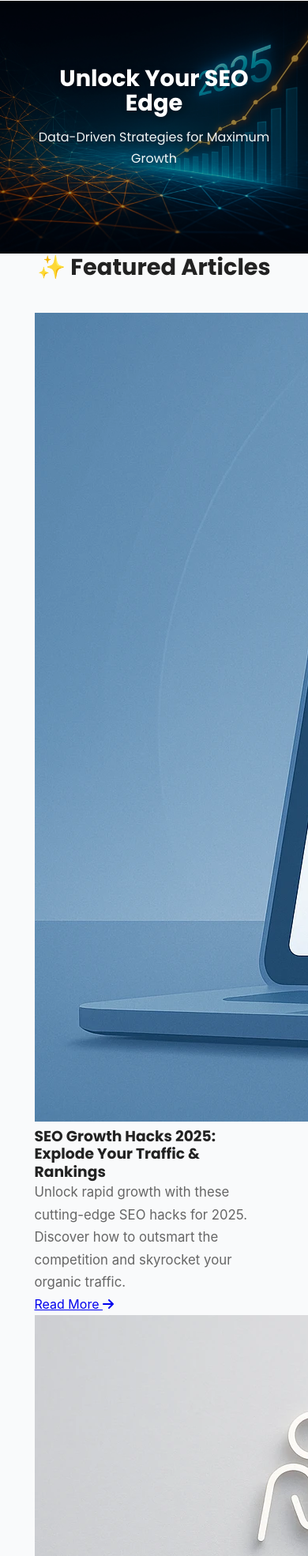
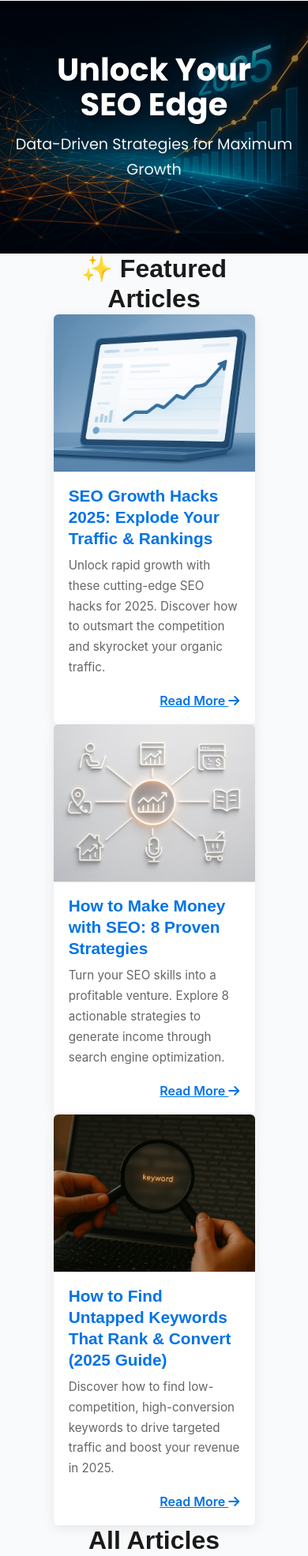
Before and after one commit to JaceStays/SemrushSEO, a PHP site: page /blog/index.html in a window 390 px wide; the page is wider, and only the part inside the window is pictured. Shown: the part 401-2371 px from the top of that part at 79% size. Run offline with PHP 8.4, Linux system fonts and the light colour scheme.

Commit message:
Final Fix: Hero image visible, articles in responsive grid

```diff
--- a/assets/css/blog-post.css
+++ b/assets/css/blog-post.css
@@ -101,7 +101,6 @@ body {
 .hero-image-section {
   position: relative;
   min-height: 500px; /* Base minimum height for the hero section */
-  /* REMOVED: padding from here, it's now on the text elements */
   display: flex;
   flex-direction: column;
   align-items: center;
@@ -111,7 +110,7 @@ body {
   overflow: hidden;
   margin-bottom: var(--spacing-unit) * 2;
   border-radius: var(--radius-large);
-  background-color: var(--primary-color); /* Fallback background */
+  background-color: var(--primary-color); /* Fallback background, visible if image fails to load */
 }
 
 /* The actual image inside the hero section */
@@ -471,7 +470,7 @@ body {
 
 .callout.quick-win {
   background-color: #d4edda; /* Light green */
-  border-left: 44px solid #28a745; /* Accent green for border */
+  border-left: 4px solid #28a745; /* Accent green for border */
   color: #155724;
 }
 .callout.quick-win i {
@@ -748,7 +747,111 @@ footer nav.footer-nav a:focus {
   margin-top: 1rem;
 }
 
-/* --- Media Queries / Responsive Adjustments --- */
+/* --- Blog Sections and Article Cards --- */
+.blog-section {
+  padding: var(--spacing-unit) * 2 0; /* Vertical padding for each section */
+}
+
+.section-title {
+  font-family: var(--font-heading);
+  font-size: clamp(2rem, 4vw, 3rem);
+  color: var(--heading-color);
+  text-align: center;
+  margin-bottom: var(--spacing-unit) * 2;
+  padding: 0 var(--spacing-unit); /* Add some horizontal padding */
+}
+
+/* Common grid styling for both featured and all posts */
+.featured-posts-grid,
+.all-posts-grid {
+  display: grid;
+  grid-template-columns: 1fr; /* Default to single column on mobile */
+  gap: var(--spacing-unit) * 1.5; /* Spacing between cards */
+  max-width: var(--max-wrapper-width); /* Or a specific max-width if desired */
+  margin: 0 auto; /* Center the grid */
+  padding: 0 var(--spacing-unit); /* Add horizontal padding for smaller screens */
+}
+
+@media (min-width: 768px) {
+  .featured-posts-grid,
+  .all-posts-grid {
+    grid-template-columns: repeat(2, 1fr); /* 2 columns on tablets */
+  }
+}
+
+@media (min-width: 1024px) {
+  .featured-posts-grid {
+    grid-template-columns: repeat(3, 1fr); /* 3 columns for featured on desktops */
+  }
+  .all-posts-grid {
+    grid-template-columns: repeat(3, 1fr); /* 3 columns for all posts on desktops */
+    gap: var(--spacing-unit) * 2; /* More gap on larger screens */
+    padding: 0; /* Remove horizontal padding if container handles it */
+  }
+}
+
+.blog-card {
+  display: flex;
+  flex-direction: column;
+  background-color: var(--white);
+  border-radius: var(--radius-large); /* Apply rounded corners to cards */
+  box-shadow: 0 4px 15px rgba(0,0,0,0.08);
+  overflow: hidden; /* Ensures image rounded corners are respected */
+  text-decoration: none; /* Remove underline from link */
+  color: inherit; /* Inherit text color */
+  transition: transform 0.2s ease, box-shadow 0.2s ease;
+}
+
+.blog-card:hover {
+  transform: translateY(-5px);
+  box-shadow: 0 8px 20px rgba(0,0,0,0.12);
+}
+
+.blog-card img {
+  width: 100%;
+  height: 200px; /* Fixed height for thumbnails */
+  object-fit: cover; /* Crop to fill, maintain aspect ratio */
+  border-bottom: 1px solid var(--border-color);
+}
+
+.blog-card-content {
+  padding: 1rem 1.2rem; /* Padding for content inside the card */
+  display: flex;
+  flex-direction: column;
+  flex-grow: 1; /* Allows content to expand and push read-more to bottom */
+}
+
+.blog-card-content h3 {
+  font-family: var(--font-heading);
+  font-size: 1.3rem;
+  color: var(--primary-color);
+  margin-top: 0;
+  margin-bottom: 0.5rem;
+  line-height: 1.3;
+}
+
+.blog-card-content p {
+  font-size: 0.95rem;
+  color: var(--text-light);
+  margin-top: 0;
+  margin-bottom: 1rem;
+  flex-grow: 1; /* Allows paragraph to take up available space */
+}
+
+.blog-card-content .read-more {
+  display: block;
+  font-weight: 600;
+  color: var(--primary-color);
+  text-align: right;
+  transition: color 0.2s ease;
+  margin-top: auto; /* Pushes "Read More" to the bottom of the card content */
+}
+
+.blog-card:hover .read-more {
+  color: var(--primary-dark);
+}
+
+/* Media Queries / Responsive Adjustments */
 @media (min-width: 1600px) { /* For very large screens */
   .hero-image-section {
     min-height: 550px; /* Even taller on very large displays */
@@ -764,33 +867,22 @@ footer nav.footer-nav a:focus {
   .hero-image-section::before {
     border-radius: 0; /* Match section radius on small screens */
   }
+  /* Ensure article grid stacks on mobile */
+  .featured-posts-grid,
+  .all-posts-grid {
+    grid-template-columns: 1fr; /* Force single column on mobile */
+  }
+  .blog-card {
+    border-radius: var(--radius-default); /* Slightly smaller radius for cards on mobile */
+  }
 }
 
 @media (max-width: 480px) { /* For mobile phones */
   .hero-image-section {
     min-height: 320px; /* Further reduce for very small screens */
   }
-}
-
-/* Adjustments for smaller screens */
-@media (max-width: 768px) {
-  .hero-title {
-      font-size: clamp(1.8rem, 5vw, 2.8rem);
-  }
-
-  .hero-description {
-      font-size: clamp(1rem, 2.5vw, 1.2rem);
-  }
-
-  .blog-content { /* Was .blog-article-content */
-      padding: var(--spacing-unit); /* Reduce padding on mobile */
-  }
-
-  .newsletter-form input[type="email"] {
-      max-width: 100%; /* Full width for input field */
-  }
-
-  .newsletter-form button {
-      width: 100%; /* Full width for button */
+  /* Further reduce padding for text on very small screens */
+  .hero-title, .hero-description {
+    padding: 0 10px;
   }
 }
--- a/blog/index.html
+++ b/blog/index.html
@@ -28,9 +28,9 @@
       </nav>
   </header>
 
-  <!-- CORRECTED HERO SECTION HTML STRUCTURE with <img> tag and updated text -->
+  <!-- CORRECTED HERO SECTION HTML STRUCTURE: Now includes the <img> tag -->
   <section class="blog-index-hero hero-image-section">
-    <!-- The actual hero image element. Ensure this path is correct. -->
+    <!-- This <img> tag is CRUCIAL for the hero image to display -->
     <img src="/assets/images/blog/blog-hero-banner.webp" alt="Futuristic SEO Landscape" class="blog-hero">
 
     <h1 class="hero-title">Unlock Your SEO Edge</h1> <!-- "in 2025" removed -->
```
